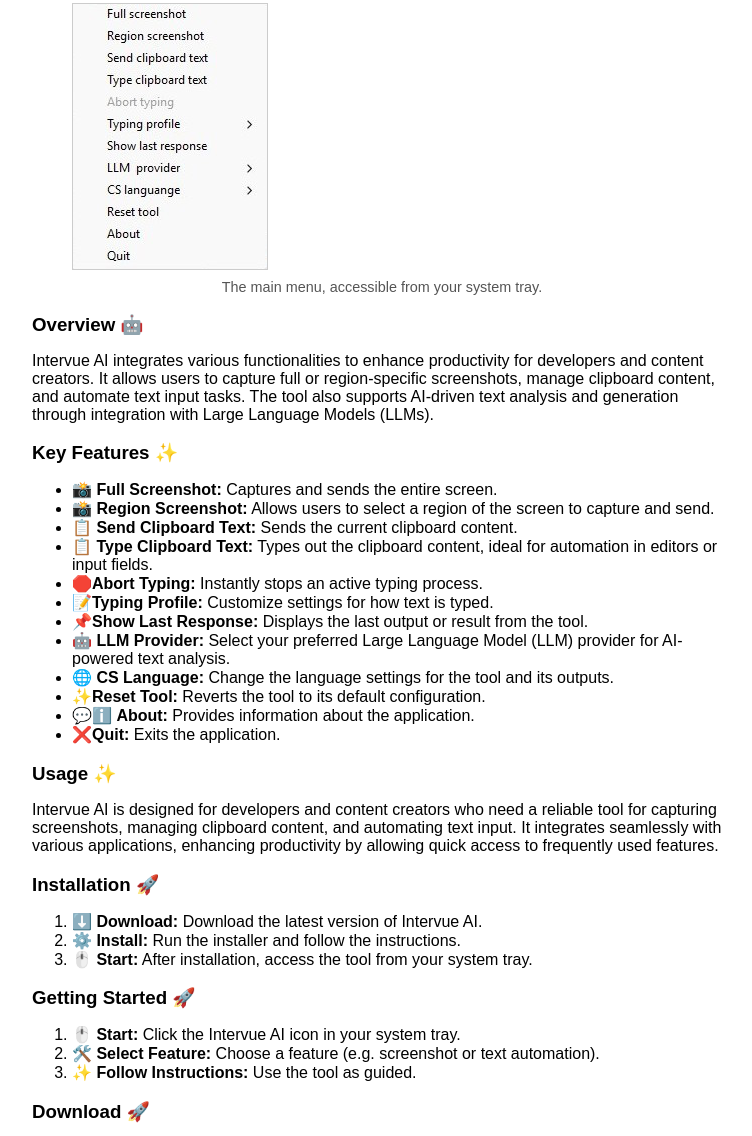
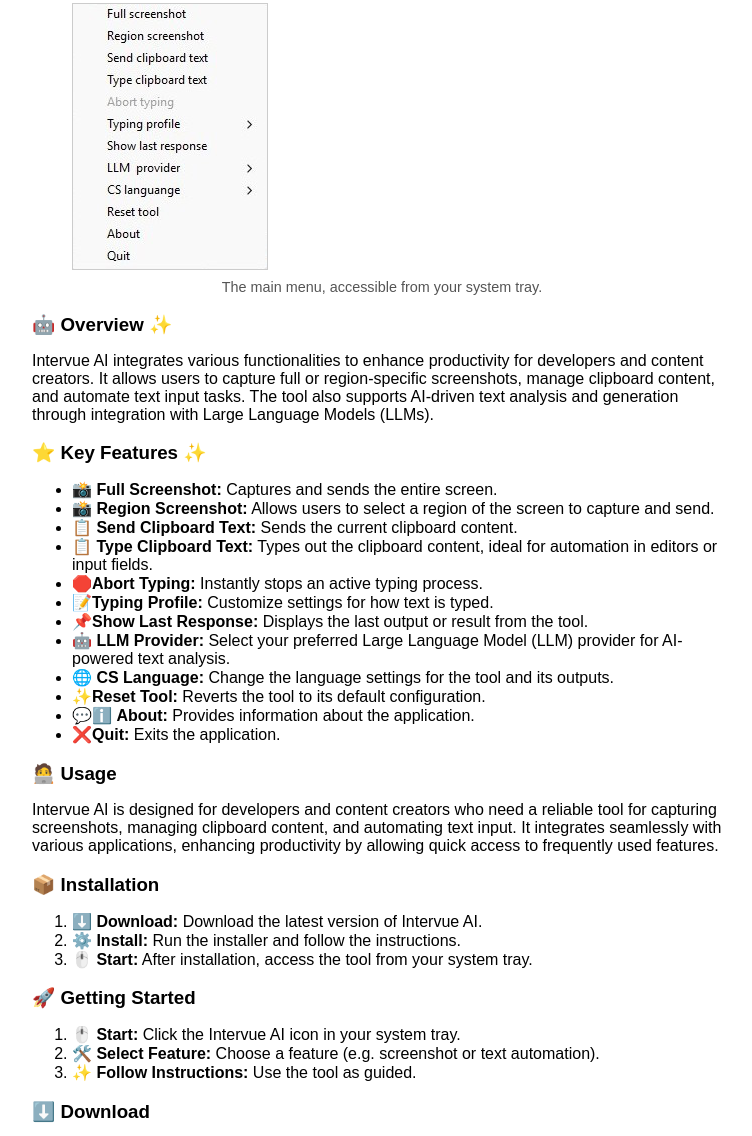
Before and after one commit to Tetramatrix/intervue, a plain HTML site: page docs/index.html in a window 1280 px wide. Shown: the part 369-1505 px from the top of the page, without its empty margins (156-908 px from the left). Drawn offline with nearby package versions, Linux system fonts and the light colour scheme.

Commit message:
Update index.html

```diff
--- a/docs/index.html
+++ b/docs/index.html
@@ -122,10 +122,10 @@ $ md5sum.exe IntervueAI.7z<br />
 </figure>
 
 
-<h3>Overview 🤖</h3>
+<h3>🤖 Overview ✨</h3>
 <p>Intervue AI integrates various functionalities to enhance productivity for developers and content creators. It allows users to capture full or region-specific screenshots, manage clipboard content, and automate text input tasks. The tool also supports AI-driven text analysis and generation through integration with Large Language Models (LLMs).</p>
 
-<h3>Key Features ✨</h3>
+<h3>⭐ Key Features ✨</h3>
 <ul>
     <li>📸 <strong>Full Screenshot:</strong> Captures and sends the entire screen.</li>
     <li>📸 <strong>Region Screenshot:</strong> Allows users to select a region of the screen to capture and send.</li>
@@ -141,10 +141,10 @@ $ md5sum.exe IntervueAI.7z<br />
     <li>❌<strong>Quit:</strong> Exits the application.</li>
 </ul>
 
-<h3>Usage ✨</h3>
+<h3>🧑‍💻 Usage</h3>
 <p>Intervue AI is designed for developers and content creators who need a reliable tool for capturing screenshots, managing clipboard content, and automating text input. It integrates seamlessly with various applications, enhancing productivity by allowing quick access to frequently used features.</p>
 
-<h3>Installation 🚀</h3>
+<h3>📦 Installation</h3>
 <p>
 <ol>
   <li>⬇️ <strong>Download:</strong> Download the latest version of Intervue AI.</li>
@@ -153,7 +153,7 @@ $ md5sum.exe IntervueAI.7z<br />
 </ol>
 </p>
 
-<h3>Getting Started 🚀</h3>
+<h3>🚀 Getting Started</h3>
 <p>
 <ol>
   <li>🖱️ <strong>Start:</strong> Click the Intervue AI icon in your system tray.</li>
@@ -162,7 +162,7 @@ $ md5sum.exe IntervueAI.7z<br />
 </ol>
 </p>
 
-<h3>Download 🚀</h3>
+<h3>⬇️ Download</h3>
 <p>
 <a href="https://tetramatrix.github.io/intervue/IntervueAI.7z.torrent" class="download-btn" style="display:inline-block;padding:12px 28px;background:#0078d7;color:#fff;font-size:1.2em;border-radius:6px;text-decoration:none;margin:8px 0;">Download .torrent file now</a>
 <br>
```
